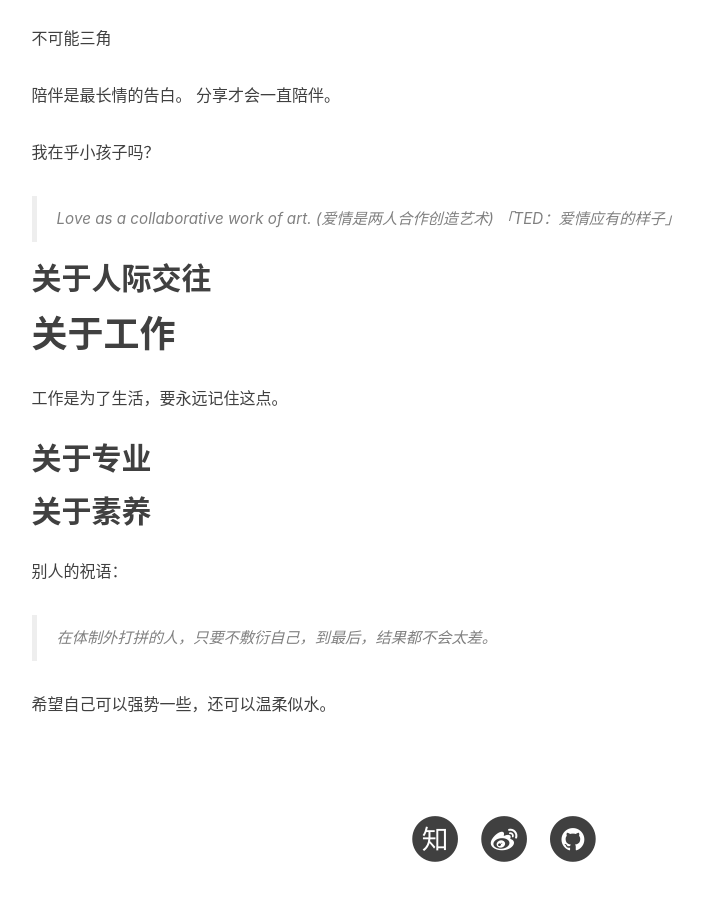
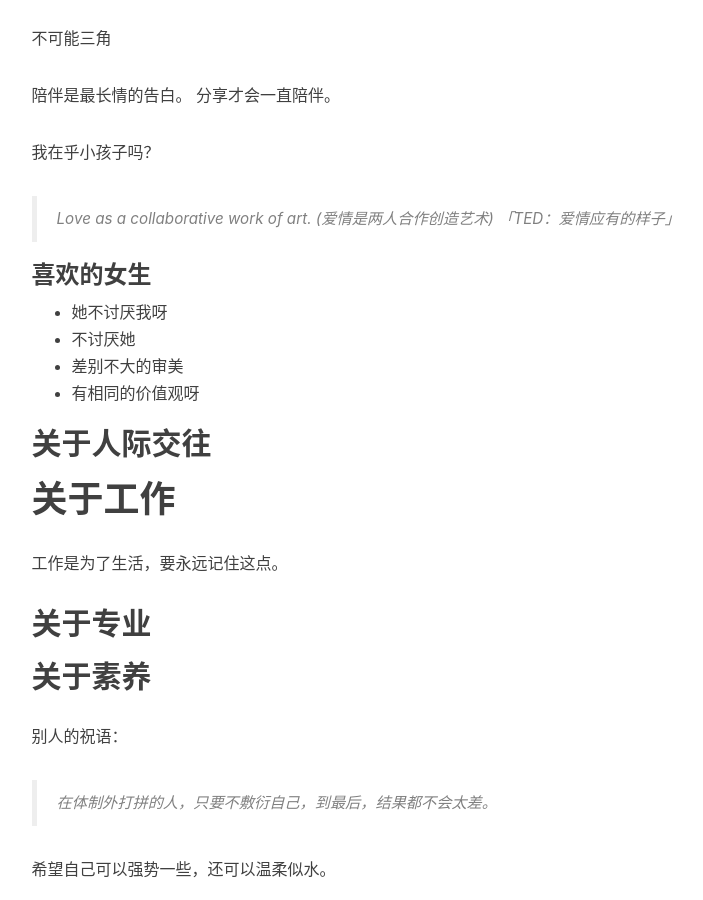
Before and after one commit to fxleyu/fxleyu.github.io, a Jekyll site: the page built from self-portrayal.md, in a window 1280 px wide and 900 px high, scrolled down 1025 px. Shown: the whole window, without its empty margins (136-839 px from the left). Built offline with Jekyll 4.4.1, drawn with Linux system fonts in a browser that asks for light colours; nearby versions of some CDN libraries; comment, search, counter and statistics services are not loaded.

Commit message:
【爱情观】喜欢的女孩

```diff
--- a/self-portrayal.md
+++ b/self-portrayal.md
@@ -32,6 +32,12 @@
 
 > Love as a collaborative work of art. (爱情是两人合作创造艺术) 「TED：爱情应有的样子」
 
+### 喜欢的女生
+- 她不讨厌我呀
+- 不讨厌她
+- 差别不大的审美
+- 有相同的价值观呀
+
 ## 关于人际交往
 
 # 关于工作
```
